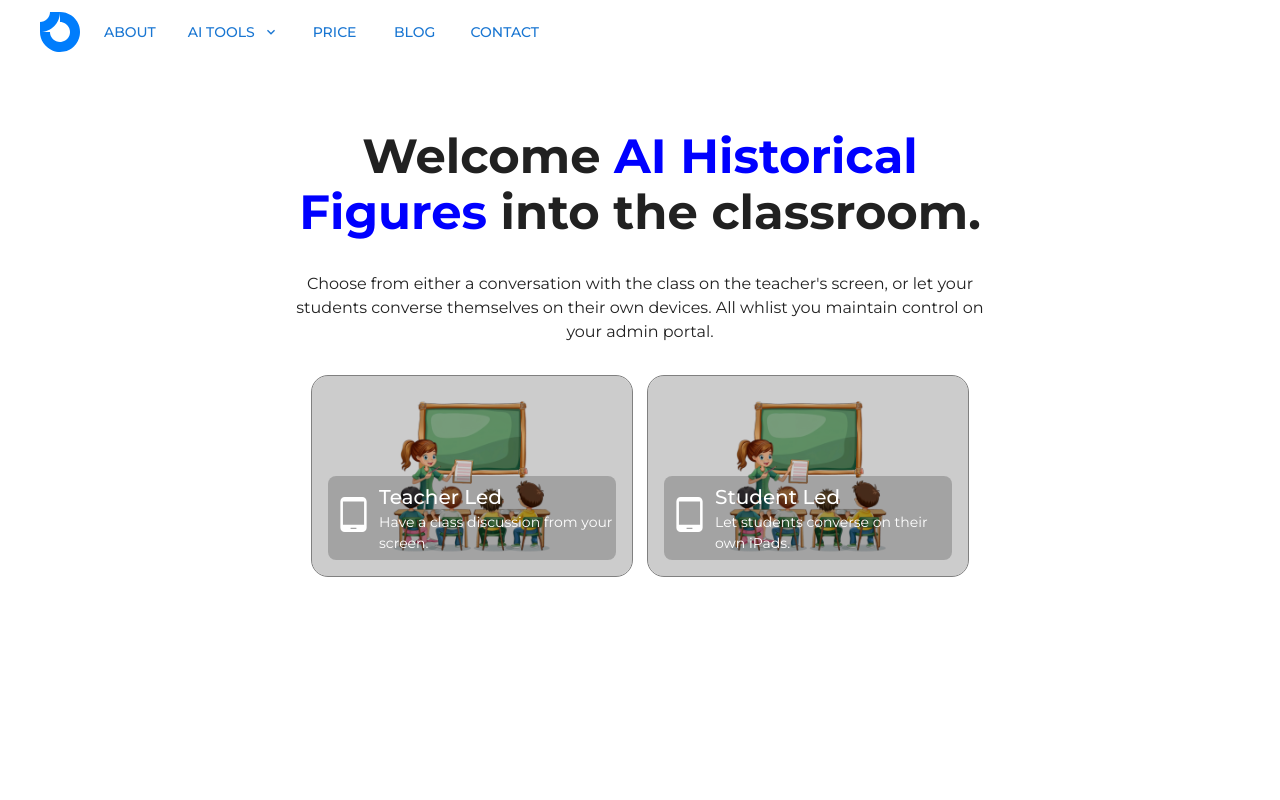
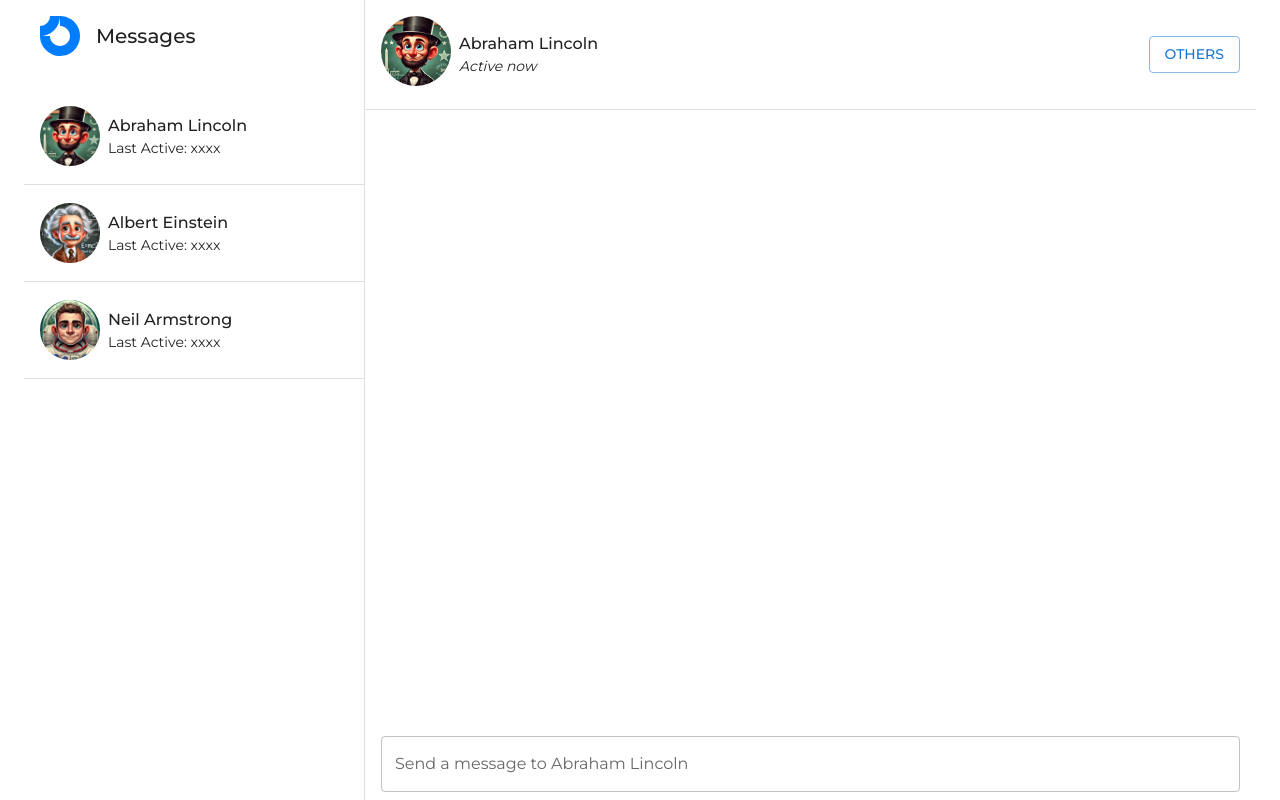
Before and after one commit to tuheli/historical-figures-openai, a React (Vite) app in the folder client/: page / in a window 1280 px wide. Built offline with nearby package versions, Linux system fonts and the light colour scheme.

Commit message:
Only chat page is in use

```diff
--- a/client/src/App.tsx
+++ b/client/src/App.tsx
@@ -1,8 +1,7 @@
 import { createTheme, CssBaseline, ThemeProvider } from "@mui/material";
 import { Route, Routes } from "react-router-dom";
-import { WelcomeAIHistoricalFiguresPage } from "./components/welcome-ai-historical-figures/WelcomeAIHistoricalFiguresPage";
-import { PickAHistoricalFigurePage } from "./components/pick-a-historical-figure/PickAHistoricalFigurePage";
 import { ChatWithHistoricalFigurePage } from "./components/chat-with-historical-figure/ChatWithHistoricalFigurePage";
+import { Redirect } from "./components/redirect/Redirect";
 
 export const App = () => {
   const theme = createTheme({
@@ -28,9 +27,8 @@ export const App = () => {
       <ThemeProvider theme={theme}>
         <CssBaseline />
         <Routes>
-          <Route path="/" element={<WelcomeAIHistoricalFiguresPage />} />
-          <Route path="/figures" element={<PickAHistoricalFigurePage />} />
-          <Route path="/chat" element={<ChatWithHistoricalFigurePage />} />
+          <Route path="/" element={<ChatWithHistoricalFigurePage />} />
+          <Route path="*" element={<Redirect to="/" />} />
         </Routes>
       </ThemeProvider>
     </>
```
